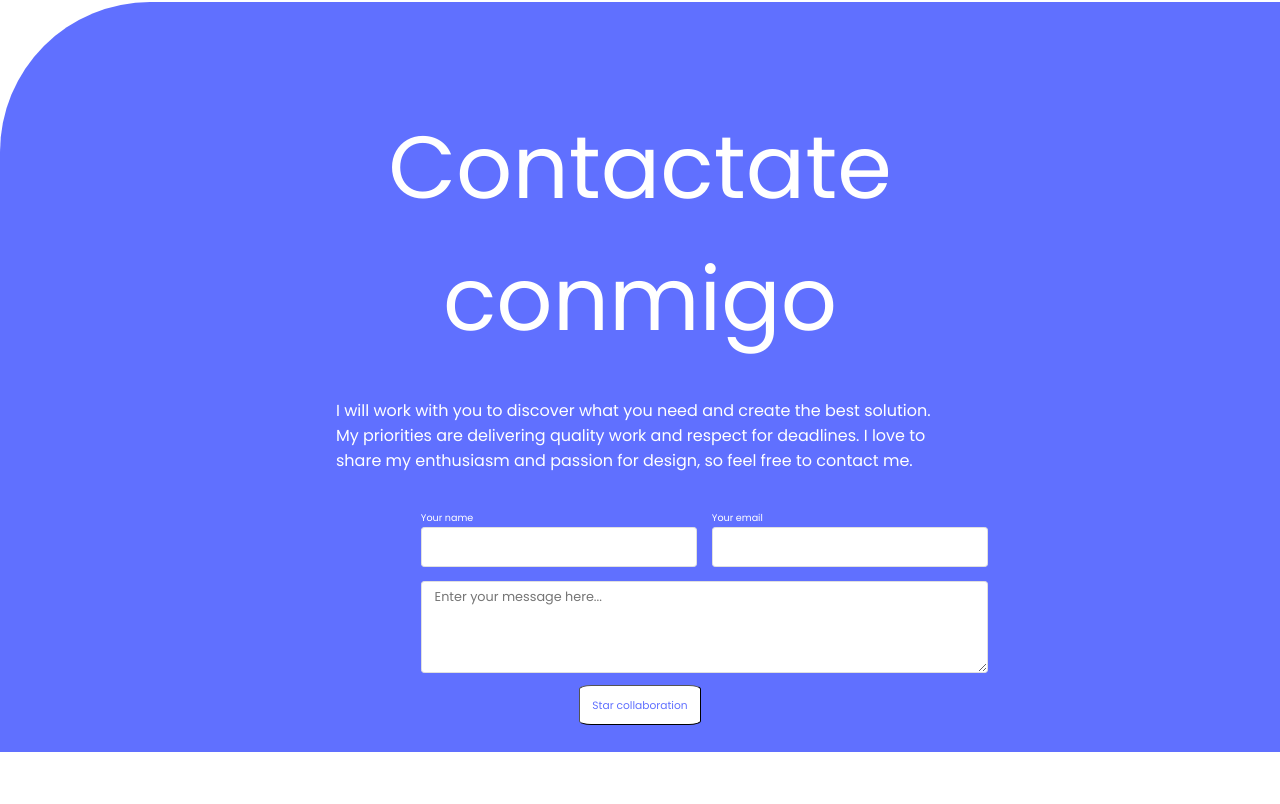
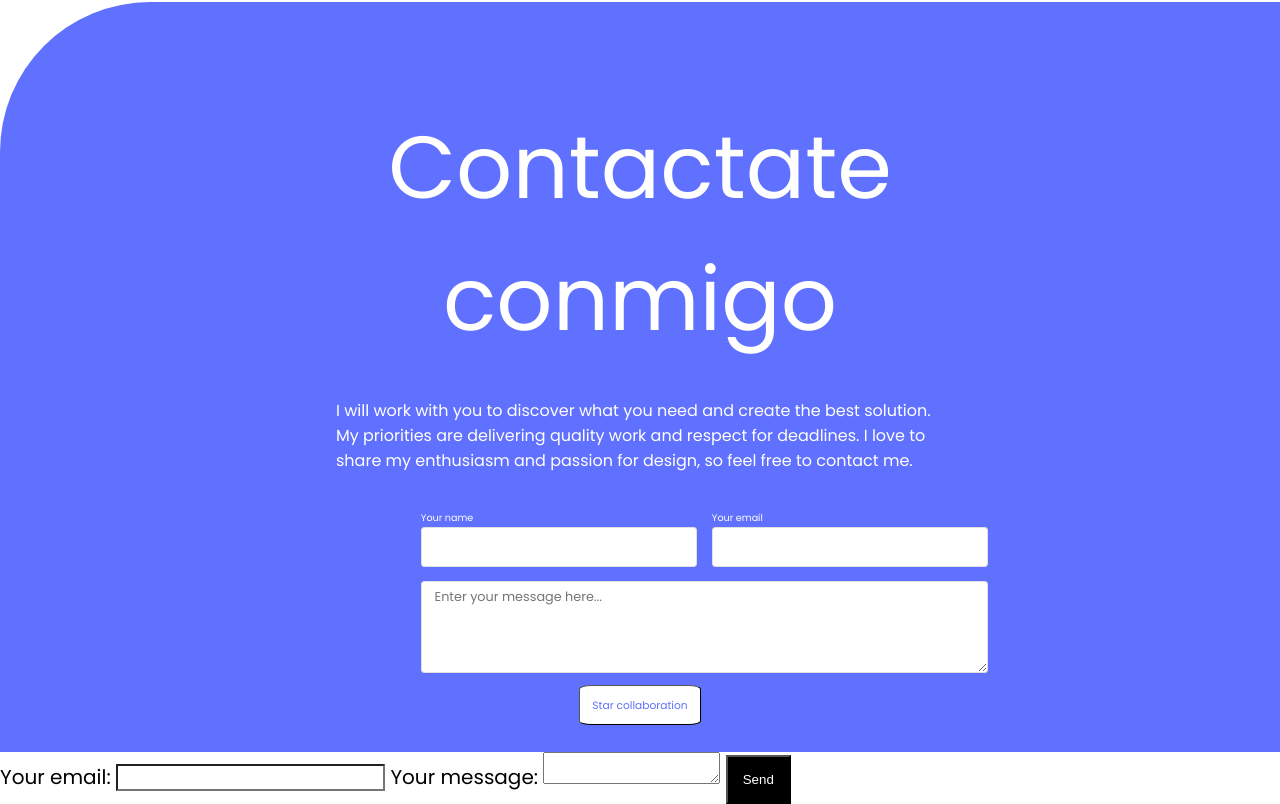
Before and after one commit to DrStone557/proyecto, a plain HTML site: page index.html in a window 1280 px wide. Shown: the part 4703-5507 px from the top of the page. Before the commit the page ends 5455 px from the top, so only its background shows below. Drawn offline with Linux system fonts and the light colour scheme.

Commit message:
index actualizado

```diff
--- a/index.html
+++ b/index.html
@@ -176,5 +176,21 @@
           </section>
         </main>
         <script src="app.js"></script>
+        <!-- modify this form HTML and place wherever you want your form -->
+<form
+action="https://formspree.io/f/movewkev"
+method="POST"
+>
+<label>
+  Your email:
+  <input type="email" name="email">
+</label>
+<label>
+  Your message:
+  <textarea name="message"></textarea>
+</label>
+<!-- your other form fields go here -->
+<button type="submit">Send</button>
+</form>
 </body>
 </html>
```
